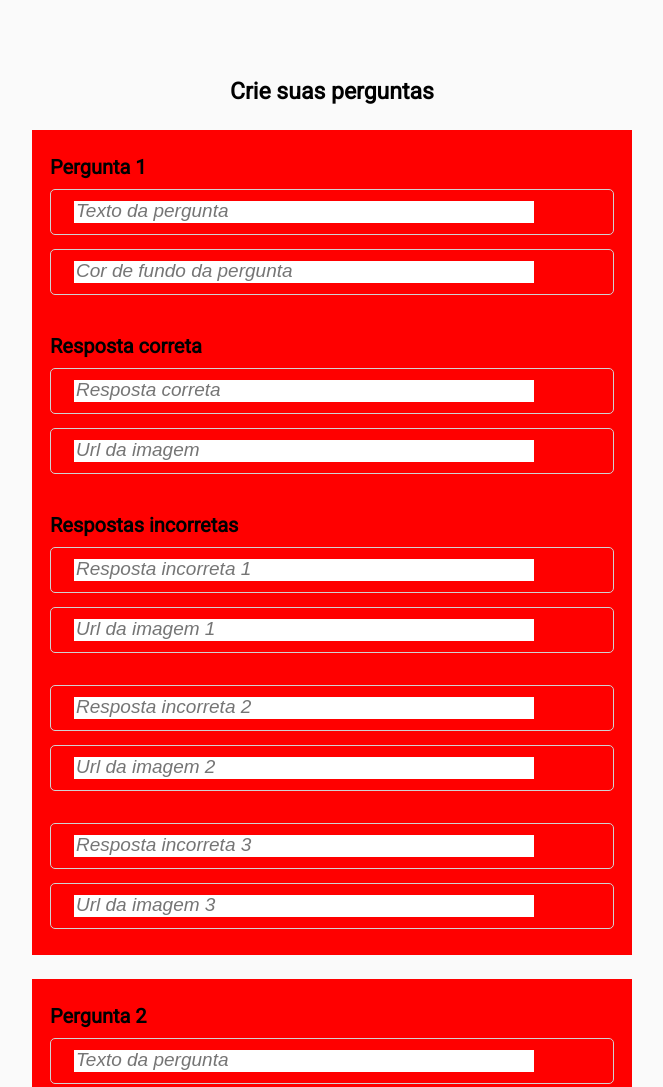
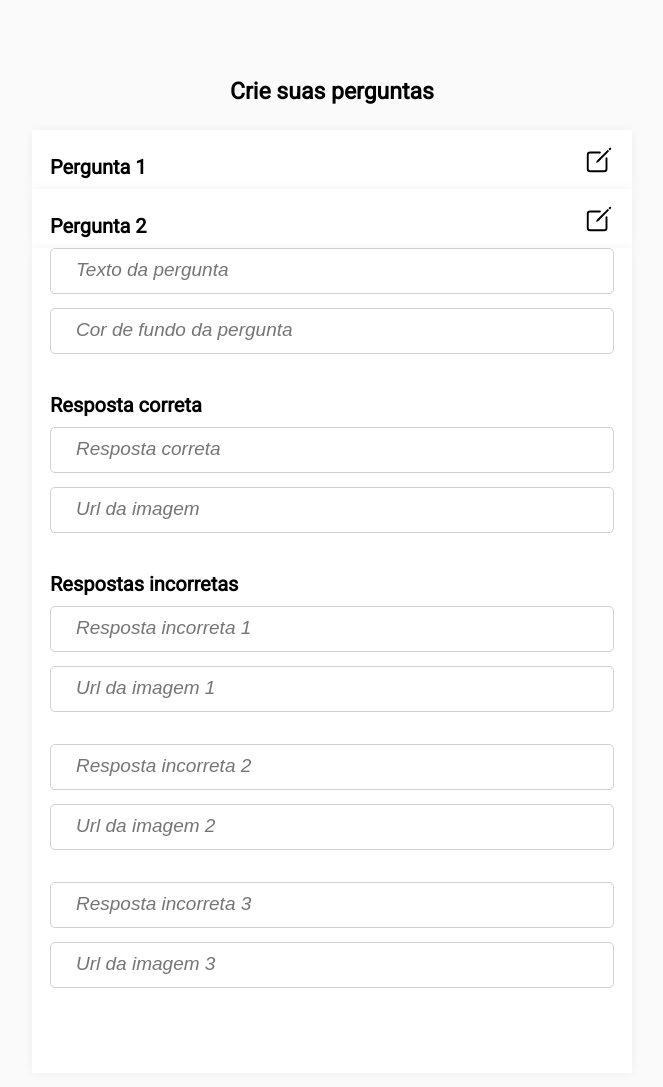
Before and after one commit to Jean-Carlo89/Buzzquizz, a plain HTML site: page index.html in a window 1280 px wide. Shown: the part 1360-2447 px from the top of the page, without its empty margins (308-971 px from the left). Drawn offline with nearby package versions, Linux system fonts and the light colour scheme.

Commit message:
implemento do drop nas perguntas

```diff
--- a/css/styles.css
+++ b/css/styles.css
@@ -18,6 +18,7 @@ body {
     position: fixed;
     top: 0;
     left: 0;
+    z-index: 8;
 }
     .heading h1 {
         font-size: 37px;
@@ -230,18 +231,36 @@ body {
     font-weight: bold;
 }
 
+.pergunta{
+    display: flex;
+    align-items: center;
+    justify-content: space-between;
+    width: 600px;
+    background-color: white;
+    box-shadow: 0px 0px 10px rgba(0, 0, 0, 0.05);
+    border-bottom: none;
+}
 
+.pergunta h2{
+    margin-left: 18px;
+}
 
-
+.edit-icon{
+    width: 30px;
+    height: 30px;
+    margin-right: 18px;
+}
 
 .question{
     width: 600px;
     height: 825px;
-    background-color: red;
+    background-color: white;
     margin-bottom: 24px;
     display: flex;
     flex-direction: column;
     align-items: center;
+    box-shadow: 0px 0px 10px rgba(0, 0, 0, 0.05);
+    border-top:none;
 
 }
 
@@ -280,9 +299,17 @@ body {
 }
 
 
+.drop{
+    animation-name: drop;
+    animation-duration: 0ms;
+}
 
 
 
+@keyframes drop {
+    from{transform: translateY(-1px);}
+    to{ transform: translateY(0);}
+}
 
 
 
--- a/index.html
+++ b/index.html
@@ -80,7 +80,6 @@
     <button onclick="testToggleHide(this,'complete-quizz')"> toggle 11</button>
 </div>
 <div class="create quizz hidden">
-
     <h1>Comece pelo começo</h1>
 
     <div class="quizz-info">
@@ -99,16 +98,17 @@
     </div>
 
     <button><span>Prosseguir para criar perguntas</span></button>
-
-
 </div>
 
 <div class="create questions">
 
     <h1>Crie suas perguntas</h1>
     <ul class="questions-list">
-        <li class="question">
-           <span class="pergunta"><h2>Pergunta 1</h2></span>
+        <span class="pergunta"><h2>Pergunta 1</h2>  <ion-icon class="edit-icon" name="create-outline" onclick="addDrop(this)"></ion-icon></span>
+        <li class="question hidden">
+
+
+
                         <div class="question-text-color">
                             <div class="question-text">
                                 <input type="text" placeholder="Texto da pergunta">
@@ -156,10 +156,15 @@
                                 </div>
                             </li>
                         </ul>
+
+
         </li>
 
-        <li class="question">
-            <span class="pergunta"><h2>Pergunta 2</h2></span>
+        <span class="pergunta"><h2>Pergunta 2</h2>  <ion-icon class="edit-icon" name="create-outline" onclick="addDrop(this)"></ion-icon></span>
+        <li class="question ">
+
+
+
                         <div class="question-text-color">
                             <div class="question-text">
                                 <input type="text" placeholder="Texto da pergunta">
@@ -207,10 +212,12 @@
                                 </div>
                             </li>
                         </ul>
+
+
         </li>
     </ul>
 
-    <button><span>Prosseguir para criar níveis</span></button>
+   <!-- <button><span>Prosseguir para criar níveis</span></button>-->
 </div>
 
 <div class="create levels">
--- a/script/script.js
+++ b/script/script.js
@@ -64,3 +64,16 @@ function testToggleHide(clickedButton,classOfButton){
     console.log(divToToggle)
     divToToggle.classList.toggle('hidden')
 }
+
+
+function addDrop(clickedIcon){
+    const addHiddenToOthers = document.querySelectorAll('.question')
+    for(let i =0; i<addHiddenToOthers.length;i++){
+        addHiddenToOthers[i].classList.add('hidden')
+    }
+    console.log(clickedIcon)
+    console.log(clickedIcon.parentNode.nextElementSibling)
+    clickedIcon.parentNode.nextElementSibling.classList.remove('hidden')
+    clickedIcon.parentNode.nextElementSibling.classList.add('drop')
+    clickedIcon.parentNode.nextElementSibling.scrollIntoView()
+}
```
Lines whose indentation alone changed are shown as unchanged.
